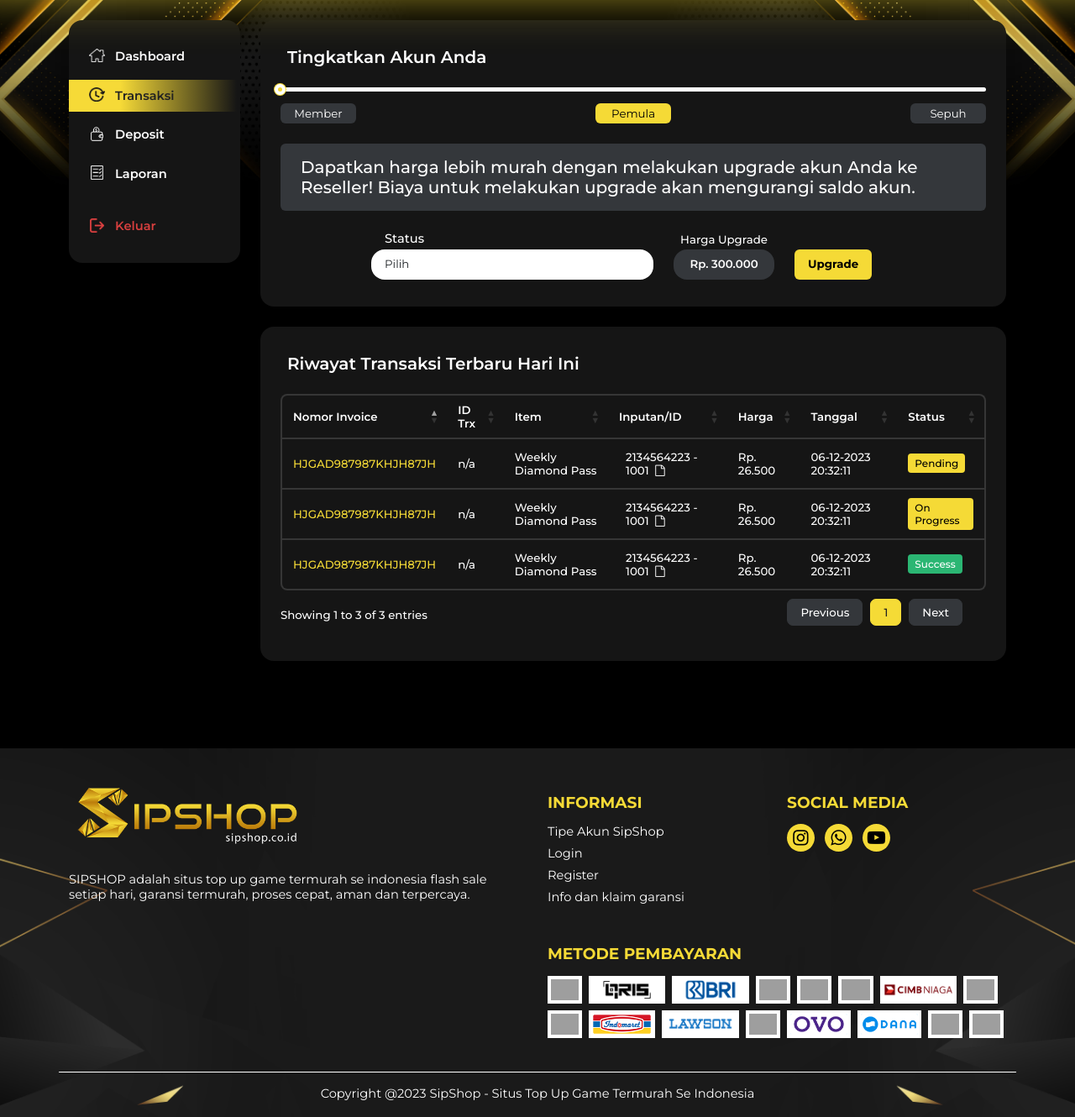
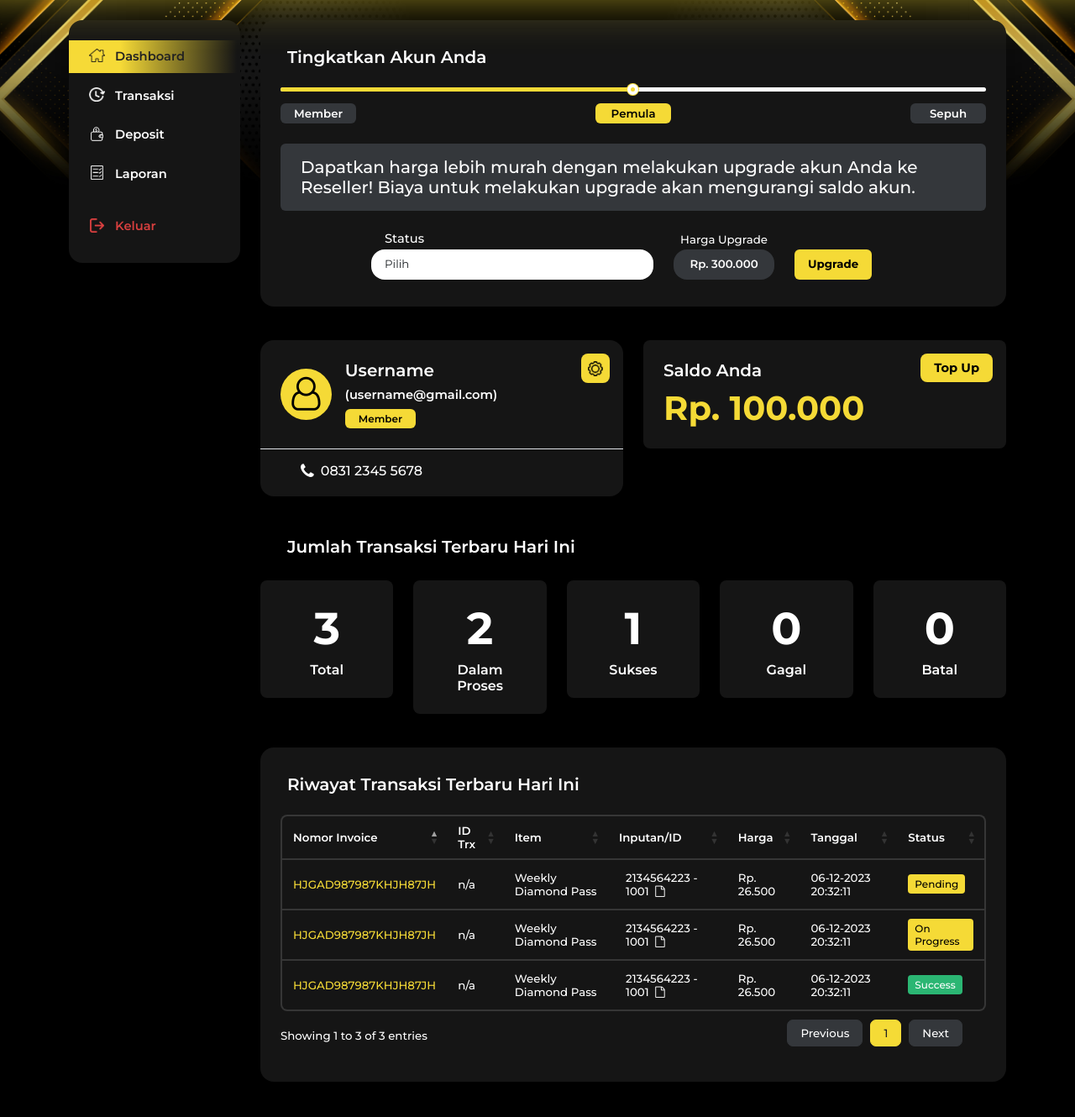
Before and after one commit to rohman007/sipshop_new, a PHP site: page /dashboard.php in a window 1280 px wide. Shown: the part 90-1420 px from the top of the page at 84% size. Run offline with PHP 8.4, Linux system fonts and the light colour scheme; some libraries are stand-ins or nearby versions; grey boxes are pictures that could not be loaded.

Commit message:
dashboard dan setting

```diff
--- a/css/style.css
+++ b/css/style.css
@@ -1155,6 +1155,20 @@ a.bg-red:hover,button.bg-red:hover{
   }
 }
 @media(max-width:767px){
+  .lable-promotion{
+    font-size: 11.5pt !important;
+  }
+  .jumlah-trx .text-white.fw-bold.mb-2 {
+    font-size: 30pt !important;
+  }
+  .jumlah-trx .fs-6.text-white.fw-600 {
+    font-size: 10pt !important;
+  }
+  .jumlah-trx {
+    margin: 0 -7px;
+    justify-content: start !important;
+  }
+  .jumlah-trx > div{width:33.33% !important;padding: 0 7px;}
   ul.pagination li {
     margin: 0 5px;
   }
--- a/dashboard.php
+++ b/dashboard.php
@@ -13,31 +13,31 @@
             <?php include "sidebar-login.php" ?>
           </div>
           <div class="col-12 col-sm-9" style="width:80%">
-            <div class="rounded-4 bg-blackgrey text-white py-sm-3 px-sm-4 pb-1 mb-4">
-              <div class="px-md-2 px-3 py-3">
+            <div class="rounded-4 bg-blackgrey text-white py-sm-3 px-sm-4 pb-1 mb-4 mb-sm-4 px-3">
+              <div class="px-md-2 py-3">
                 <div class="fw-600 fs-5 mt-2 mt-sm-0 mb-2">Tingkatkan Akun Anda</div>
               </div>
               <div class="status-akun text-white">
                 <div class="bar-status">
-                  <div class="bar-status-active" style="width:0%"><div></div></div>
+                  <div class="bar-status-active" style="width:50%"><div></div></div>
                 </div>
                 <div class="row justify-content-between label-status">
                   <div class="col-auto">
-                    <div class="text-sm text-white px-3 py-1 bg-grey rounded-2">Member</div>
+                    <div class="text-sm text-white px-3 py-1 bg-grey rounded-2 fw-600">Member</div>
                   </div>
                   <div class="col-auto">
-                    <div class="text-sm text-black px-3 py-1 bg-yellow rounded-2">Pemula</div>
+                    <div class="text-sm text-black px-3 py-1 bg-yellow rounded-2 fw-600">Pemula</div>
                   </div>
                   <div class="col-auto">
-                    <div class="text-sm text-white px-3 py-1 bg-grey rounded-2">Sepuh</div>
+                    <div class="text-sm text-white px-3 py-1 bg-grey rounded-2 fw-600">Sepuh</div>
                   </div>
                 </div>
               </div>
-              <div class="bg-grey text-white fs-5 rounded-2 px-4 py-3 fw-500 mt-4">
+              <div class="bg-grey text-white fs-5 rounded-2 px-sm-4 py-sm-3 py-3 px-3 fw-500 mt-4 lable-promotion">
               Dapatkan harga lebih murah dengan melakukan upgrade akun Anda ke Reseller! Biaya untuk melakukan upgrade akan mengurangi saldo akun.
               </div>
               <div class="row justify-content-center align-items-end mt-4 mb-3">
-                <div class="col-12 col-sm-5">
+                <div class="col-12 col-sm-5 mb-3 mb-md-0">
                   <label class="fw-500 mb-1 ps-md-3 ps-1">Status</label>
                   <select class="rounded-4 w-100 px-3 form-control py-2 border-0 text-sm">
                     <option>Pilih</option>
@@ -46,12 +46,78 @@
                     <option>Reseller</option>
                   </select>
                 </div>
-                <div class="col-6 col-sm-2">
+                <div class="col-8 col-sm-2">
                     <label class="fw-500 mb-1 text-center text-sm w-100">Harga Upgrade</label>
                     <div class="rounded-4 w-100 px-3 form-control text-center py-2 border-0 text-sm bg-grey text-white fw-600">Rp. 300.000</div>
                 </div>
-                <div class="col-6 col-sm-2">
+                <div class="col-4 col-sm-2">
                 <button  class="bg-yellow text-black btn btn-default rounded-2 border-0 py-2 fw-bold px-3 me-2 fw-500 text-sm">Upgrade</button>
+                </div>
+              </div>
+            </div>
+            <div class="row justify-content-between label-status mb-4 pt-0 pt-md-3">
+              <div class="col-12 col-sm-6 mb-4 mb-md-0">
+                <div class="rounded-4 bg-blackgrey text-white pb-sm-1">
+                  <div class="px-sm-4 px-3 py-3 py-sm-4 d-flex align-items-center border-bottom position-relative">
+                    <div class="pe-3" style="width:20%">
+                      <div class="ratio ratio-1x1">
+                        <div class="bg-yellow rounded-circle text-black d-flex align-items-center justify-content-center"><i class="fa fa-user-o fs-1" aria-hidden="true"></i></div>
+                      </div>
+                    </div>
+                    <div class="" style="width:80%">
+                      <div class="fw-600 fs-5 mt-0 mt-sm-0 mb-sm-2 mb-0">Username</div>
+                      <div class="fw-600 mt-1 mt-sm-0 mb-2">(username@gmail.com)</div>
+                      <div class="text-xs text-black px-3 py-1 bg-yellow rounded-2 fw-600 w-auto d-inline-block mb-1 mb-sm-0">Member</div>
+                    </div>
+                    <a href="setting.php" class="bg-yellow text-black px-2 py-2 rounded-3 position-absolute top-0 end-0 mt-3 me-3"><img src="images/setting-yellow.png" class="" style="width: 18px;position: relative;filter: brightness(8%);"></a>
+                  </div>
+                  <div class="px-sm-5 px-4 py-sm-3 py-3 text-white fs-6 fw-500 d-flex align-items-center"><i class="fa fa-phone me-2 fs-5" aria-hidden="true"></i>0831 2345 5678</div>
+                </div>
+              </div>
+              <div class="col-12 col-sm-6">
+                <div class="rounded-3 bg-blackgrey text-white py-sm-4 px-sm-4 px-4 py-4 mb-sm-4 mb-3 d-flex align-items-center w-100 position-relative">
+                  <div class="d-flex align-items-center w-100">
+                    <div class=" w-100">
+                      <div class="fs-5 fw-600 text-white mb-2">Saldo Anda</div>
+                      <div class="fs-1 fw-bold text-yellow">Rp. 100.000</div>
+                    </div>
+                  </div>
+                  <a href="topup.php" class="bg-yellow text-black fw-bold text-decoration-none px-3 py-2 rounded-3 position-absolute top-0 end-0 mt-3 me-3">Top Up</a>
+                </div>
+              </div>
+            </div>
+            <div class="pt-sm-3 pt-3 px-sm-4 mb-3 pb-1">
+              <div class="fw-600 fs-5 mt-0 pt-sm-2 px-2 mb-2 text-white">Jumlah Transaksi Terbaru Hari Ini</div>
+            </div>
+            <div class="row justify-content-between pb-3 jumlah-trx">
+              <div class="col-auto" style="width:20%">
+                <div class="rounded-3 bg-blackgrey text-center text-white py-sm-4 px-sm-4 px-1 py-3 mb-sm-4 mb-3 w-100 position-relative">
+                  <div class=" text-white fw-bold mb-2" style="font-size:40pt">3</div>
+                  <div class="fs-6 text-white fw-600">Total</div>
+                </div>
+              </div>
+              <div class="col-auto" style="width:20%">
+                <div class="rounded-3 bg-blackgrey text-center text-white py-sm-4 px-sm-4 px-1 py-3 mb-sm-4 mb-3 w-100 position-relative">
+                  <div class=" text-white fw-bold mb-2" style="font-size:40pt">2</div>
+                  <div class="fs-6 text-white fw-600">Dalam Proses</div>
+                </div>
+              </div>
+              <div class="col-auto" style="width:20%">
+                <div class="rounded-3 bg-blackgrey text-center text-white py-sm-4 px-sm-4 px-1 py-3 mb-sm-4 mb-3 w-100 position-relative">
+                  <div class=" text-white fw-bold mb-2" style="font-size:40pt">1</div>
+                  <div class="fs-6 text-white fw-600">Sukses</div>
+                </div>
+              </div>
+              <div class="col-auto" style="width:20%">
+                <div class="rounded-3 bg-blackgrey text-center text-white py-sm-4 px-sm-4 px-1 py-3 mb-sm-4 mb-3 w-100 position-relative">
+                  <div class=" text-white fw-bold mb-2" style="font-size:40pt">0</div>
+                  <div class="fs-6 text-white fw-600">Gagal</div>
+                </div>
+              </div>
+              <div class="col-auto" style="width:20%">
+                <div class="rounded-3 bg-blackgrey text-center text-white py-sm-4 px-sm-4 px-1 py-3 mb-sm-4 mb-3 w-100 position-relative">
+                  <div class=" text-white fw-bold mb-2" style="font-size:40pt">0</div>
+                  <div class="fs-6 text-white fw-600">Batal</div>
                 </div>
               </div>
             </div>
@@ -128,7 +194,7 @@
   <?php include "footer-script.php" ?>
   <script>
     $(document).ready(function() {
-      $('#transaksi-sidebar').addClass("active");
+      $('#dashboard-sidebar').addClass("active");
       // new DataTable('#list-order');
       $('#list-order').dataTable({
         searching: false,
--- a/header.php
+++ b/header.php
@@ -27,7 +27,7 @@
   <link href="css/owlcarousel/owl.theme.default.min.css" rel="stylesheet">
   <link href="https://cdn.datatables.net/1.13.7/css/dataTables.bootstrap5.min.css" rel="stylesheet">
 
-  <link href="css/style.css?v=1111111" rel="stylesheet">
+  <link href="css/style.css?v=111111111" rel="stylesheet">
 
   <!-- JS Files -->
   <script src="js/jquery.min.js"></script>
--- a/sidebar-login.php
+++ b/sidebar-login.php
@@ -1,6 +1,6 @@
 
 <div class="rounded-4 bg-blackgrey text-white py-4">
-  <a id="dashboard-sidebar" class="nav-link py-2 fw-500 px-4 mb-2 text-white" href="#"><img src="images/home.png" class="me-1"> Dashboard</a>
+  <a id="dashboard-sidebar" class="nav-link py-2 fw-500 px-4 mb-2 text-white" href="dashboard.php"><img src="images/home.png" class="me-1"> Dashboard</a>
   <a id="transaksi-sidebar" class="nav-link py-2 fw-500 px-4 mb-2 text-white" href="history.php"><img src="images/history.png" class="me-1"> Transaksi</a>
   <a id="deposit-sidebar" class="nav-link py-2 fw-500 px-4 mb-2 text-white" href="deposit.php"><img src="images/topup.png" class="me-1"> Deposit</a>
   <a id="laporan-sidebar" class="nav-link py-2 fw-500 px-4 mb-2 text-white" href="report.php"><img src="images/report.png" class="me-1"> Laporan</a>
```
Also changed, not shown: setting.php (added, +101 -0 lines), mock/done/Simpan Kata Sandi.jpg (renamed from mock/Simpan Kata Sandi.jpg), mock/done/dashboard-mobbile.jpg (renamed from mock/dashboard-mobbile.jpg), mock/done/dashboard.jpg (renamed from mock/dashboard.jpg).
